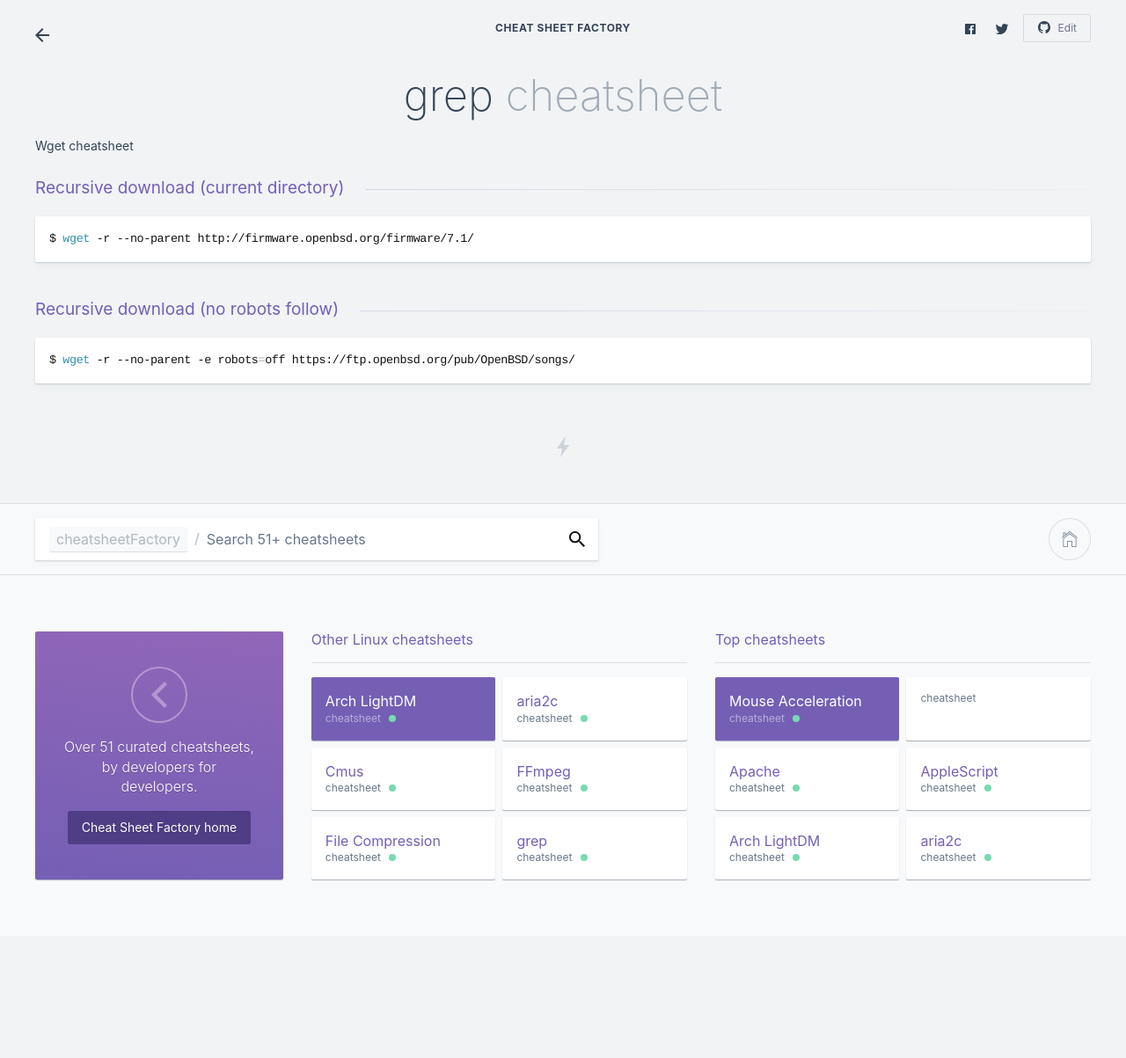
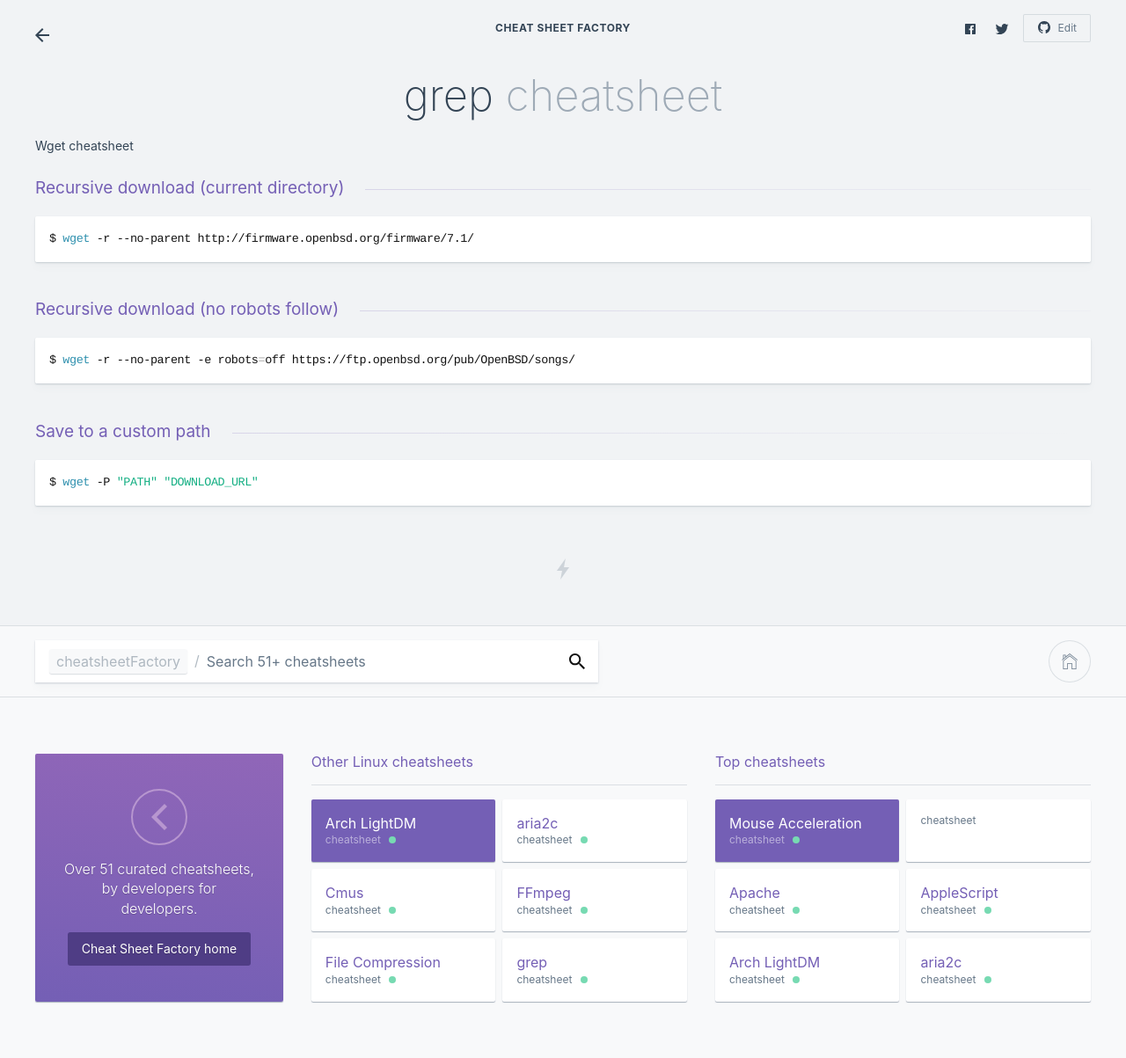
Before and after one commit to kasramp/cheat-sheet-factory, a Jekyll site: the page built from linux/wget.md, in a window 1280 px wide. Shown: the whole page at 88% size. Built offline with Jekyll 4.4.1, drawn with Linux system fonts in a browser that asks for light colours; nearby versions of some CDN libraries; before the commit the page ends 1064 px from its top, so only the background shows below that.

Commit message:
Add wget custom path

````diff
--- a/linux/wget.md
+++ b/linux/wget.md
@@ -26,3 +26,9 @@ $ wget -r --no-parent http://firmware.openbsd.org/firmware/7.1/
 ```bash
 $ wget -r --no-parent -e robots=off https://ftp.openbsd.org/pub/OpenBSD/songs/
 ```
+
+### Save to a custom path
+
+```bash
+$ wget -P "PATH" "DOWNLOAD_URL"
+```
````
Also changed, not shown: other parts of linux/wget.md (+1 -1 lines).
